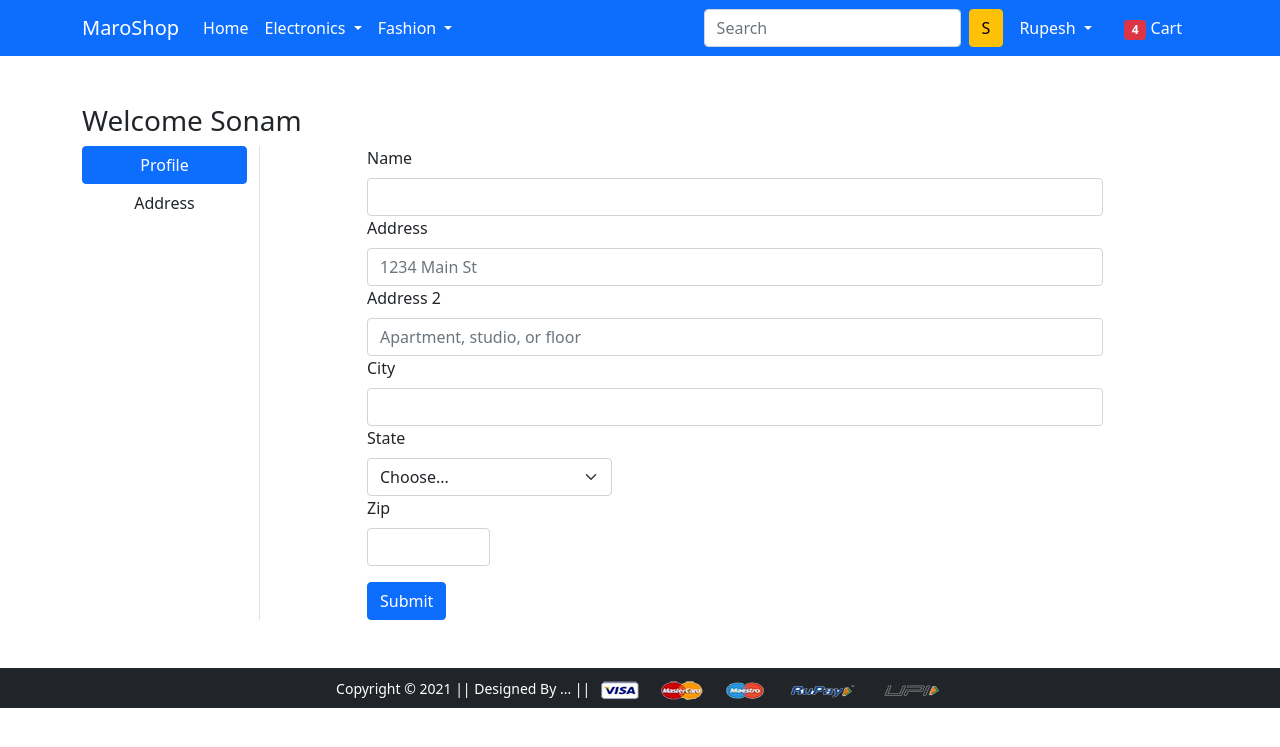
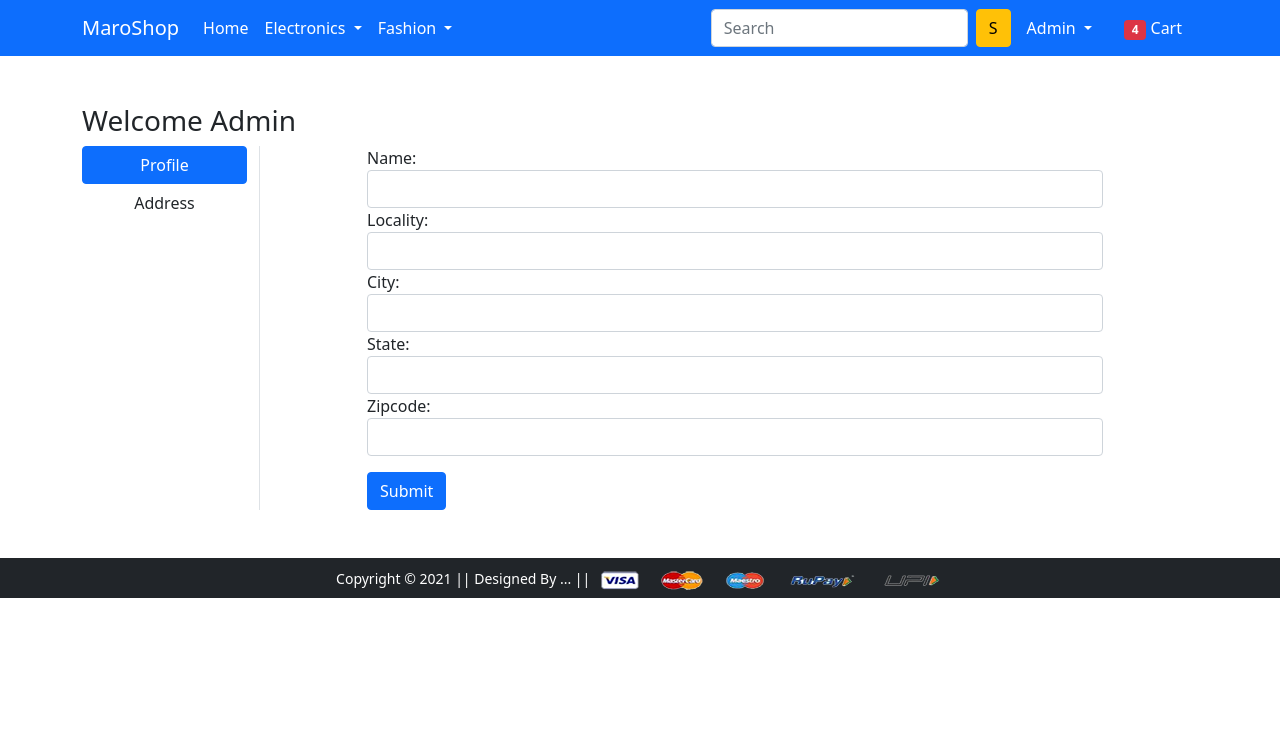
Before and after one commit to rupeshdahal07/Ecommerse-Website, a Django app: page /profile/ in a window 1280 px wide. Shown: the top 747 px of the page. Run offline with Django 3.2, Linux system fonts and the light colour scheme; a user stored in the database is signed in; some libraries are stand-ins or nearby versions.

Commit message:
profile section added

```diff
--- a/app/forms.py
+++ b/app/forms.py
@@ -3,6 +3,7 @@ from django.contrib.auth.forms import UserCreationForm, AuthenticationForm, User
 from django.contrib.auth.models import User
 from django.utils.translation import gettext, gettext_lazy as _
 from django.contrib.auth import password_validation
+from .models import Customer
 
 class CustomerRegistratinForm(UserCreationForm):
     password1 = forms.CharField(label='Password', widget=forms.PasswordInput(attrs={'class':'form-control'}))
@@ -34,3 +35,15 @@ class MyPasswordResetForm(PasswordResetForm):
 class MySetPasswordForm(SetPasswordForm):
     new_password1 = forms.CharField(label=_('New Password'),strip=False, widget=forms.PasswordInput(attrs={'autocomplete': 'new-password', 'class': 'form-control'}), help_text=password_validation.password_validators_help_text_html())
     new_password2 = forms.CharField(label=_('Confirm New Password'),strip=False, widget=forms.PasswordInput(attrs={'autocomplete': 'new-password', 'class': 'form-control'}))
+
+
+
+class CustomerProfileForm(forms.ModelForm):
+    class Meta:
+        model = Customer
+        fields = ['name', 'locality', 'city', 'state','zipcode']
+        widgets = {'name': forms.TimeInput(attrs={'class': 'form-control'}),
+                   'locality': forms.TextInput(attrs={'class':'form-control' }),
+                   'city': forms.TextInput(attrs={'class':'form-control' }),
+                   'state': forms.TextInput(attrs={'class':'form-control' }),
+                   'zipcode': forms.TextInput(attrs={'class':'form-control' })}
--- a/app/templates/app/base.html
+++ b/app/templates/app/base.html
@@ -61,7 +61,7 @@
             {% if request.user.is_authenticated %}
            <li class="nav-item dropdown mx-2">
               <a class="nav-link dropdown-toggle text-white" href="#" id="profileDropdown" role="button" data-bs-toggle="dropdown" aria-expanded="false">
-                Rupesh
+                {{request.user.username| capfirst}}
               </a>
               <ul class="dropdown-menu" aria-labelledby="profileDropdown">
                 <li><a class="dropdown-item" href="{% url 'profile' %}">Profile</a></li>
--- a/app/templates/app/home.html
+++ b/app/templates/app/home.html
@@ -45,7 +45,7 @@
 
 {% block main-content %}
 <!-- 1st Product Slider -->
-<div class="m-3">
+<div class=" container m-3">
  <h2>Bottom Wears</h2>
  <!-- Slider 1 -->
   <div class="owl-carousel" id="slider1">
@@ -54,8 +54,6 @@
     </a>
     {% endfor %}
   </div>
-
-
 </div>
 <!-- End 1st Product Slider -->
 
--- a/app/templates/app/profile.html
+++ b/app/templates/app/profile.html
@@ -4,47 +4,31 @@
 {% block main-content %}
 <div class="container my-5">
  <div class="row">
-  <h3>Welcome Sonam</h3>
+  <h3>Welcome {{request.user.username|capfirst}}</h3>
   <div class="col-sm-2 border-end">
    <ul class="list-unstyled">
-    <li class="d-grid"><a href="{% url 'profile' %}" class="btn btn-primary">Profile</a></li>
-    <li class="d-grid"><a href="{% url 'address' %}" class="btn">Address</a></li>
+    <li class="d-grid"><a href="{% url 'profile' %}" class="btn {{active}}">Profile</a></li>
+    <li class="d-grid"><a href="{% url 'address' %}" class="btn ">Address</a></li>
    </ul>
   </div>
   <div class="col-sm-8 offset-sm-1">
-   <form action="" method="post">
-    {% csrf_token %}
-    <div class="col-12">
-      <label for="inputName" class="form-label">Name</label>
-      <input type="text" class="form-control" id="inputEmail">
-    </div>
-    <div class="col-12">
-      <label for="inputAddress" class="form-label">Address</label>
-      <input type="text" class="form-control" id="inputAddress" placeholder="1234 Main St">
-    </div>
-    <div class="col-12">
-      <label for="inputAddress2" class="form-label">Address 2</label>
-      <input type="text" class="form-control" id="inputAddress2" placeholder="Apartment, studio, or floor">
-    </div>
-    <div class="col-12">
-      <label for="inputCity" class="form-label">City</label>
-      <input type="text" class="form-control" id="inputCity">
-    </div>
-    <div class="col-md-4">
-      <label for="inputState" class="form-label">State</label>
-      <select id="inputState" class="form-select">
-        <option selected>Choose...</option>
-        <option>...</option>
-      </select>
-    </div>
-    <div class="col-md-2">
-      <label for="inputZip" class="form-label">Zip</label>
-      <input type="text" class="form-control" id="inputZip">
-    </div>
-    <div class="col-12 mt-3">
-      <button type="submit" class="btn btn-primary">Submit</button>
-    </div>
-   </form>
+   <form action="" method="post" novalidate>
+      {% csrf_token %}
+      {% for fm in form  %}
+        <div class="form-group col-lg-mb-3">
+          {{fm.label_tag}} {{fm}} <small class="text-danger">{{fm.errors|striptags}}</small>
+        </div>
+      {% endfor %}
+      <div class="col-12- mt-3">
+        <button type="submit" class="btn btn-primary">Submit</button>
+      </div>
+  </form>
+    {% if messages %}
+       {% for message in messages %}
+            <p {% if message.tags %} class="alert alert-{{message.tags}} my-3" {% endif %}>{{message}}</p>
+       {% endfor %}
+    {% endif %}
+
   </div>
  </div>
 </div>
--- a/app/urls.py
+++ b/app/urls.py
@@ -10,7 +10,7 @@ urlpatterns = [
     path('product-detail/<int:pk>', views.ProductDetailView.as_view(), name='product-detail'),
     path('cart/', views.add_to_cart, name='add-to-cart'),
     path('buy/', views.buy_now, name='buy-now'),
-    path('profile/', views.profile, name='profile'),
+    path('profile/', views.ProfileView.as_view(), name='profile'),
     path('address/', views.address, name='address'),
     path('orders/', views.orders, name='orders'),
     path('changepassword/', auth_view.PasswordChangeView.as_view(template_name ='app/changepassword.html', form_class=MyPasswordChangeForm, success_url='/passwordchangedone/'), name='changepassword'),
--- a/app/views.py
+++ b/app/views.py
@@ -1,7 +1,7 @@
 from django.shortcuts import render
 from django.views import View
 from .models import Product, OrderPlaced, Cart, Customer
-from .forms import CustomerRegistratinForm
+from .forms import CustomerRegistratinForm, CustomerProfileForm
 from django.contrib import messages
 
 # def home(request):
@@ -36,11 +36,9 @@ def add_to_cart(request):
 def buy_now(request):
  return render(request, 'app/buynow.html')
 
-def profile(request):
- return render(request, 'app/profile.html')
-
 def address(request):
- return render(request, 'app/address.html')
+ add = Customer.objects.filter(user= request.user)
+ return render(request, 'app/address.html', {'add': add, 'active': 'btn btn-primary'})
 
 def orders(request):
  return render(request, 'app/orders.html')
@@ -60,11 +58,6 @@ def mobile(request, data=None):
         mobiles = Product.objects.filter(category='M').filter(discounted_price__gt=20000)
     return render(request, 'app/mobile.html', {'mobiles': mobiles})
 
-# def login(request):
-#  return render(request, 'app/login.html')
-
-# def customerregistration(request):
-#  return render(request, 'app/customerregistration.html')
 
 class CustomerRegistrationView(View):
     def get(self, request):
@@ -81,3 +74,23 @@ class CustomerRegistrationView(View):
 
 def checkout(request):
  return render(request, 'app/checkout.html')
+
+
+class ProfileView(View):
+   def get(self, request):
+      form = CustomerProfileForm()
+      return render(request, 'app/profile.html', {'form': form, 'active': 'btn-primary'})
+
+   def post(self, request):
+      form = CustomerProfileForm(request.POST)
+      if form.is_valid():
+        usr = request.user
+        name = form.cleaned_data['name']
+        locality = form.cleaned_data['locality']
+        city =  form.cleaned_data['city']
+        state = form.cleaned_data['state']
+        zipcode = form.cleaned_data['zipcode']
+        reg = Customer(user = usr, name=name, locality=locality, city=city, state =state, zipcode =zipcode).save()
+        messages.success(request, 'Contratulations !! Profile Updated successfully.')
+
+        return render(request, 'app/profile.html', {'form': form, 'active': 'btn btn-primary'})
```
Also changed, not shown: app/templates/app/address.html (+12 -20 lines), db.sqlite3.
